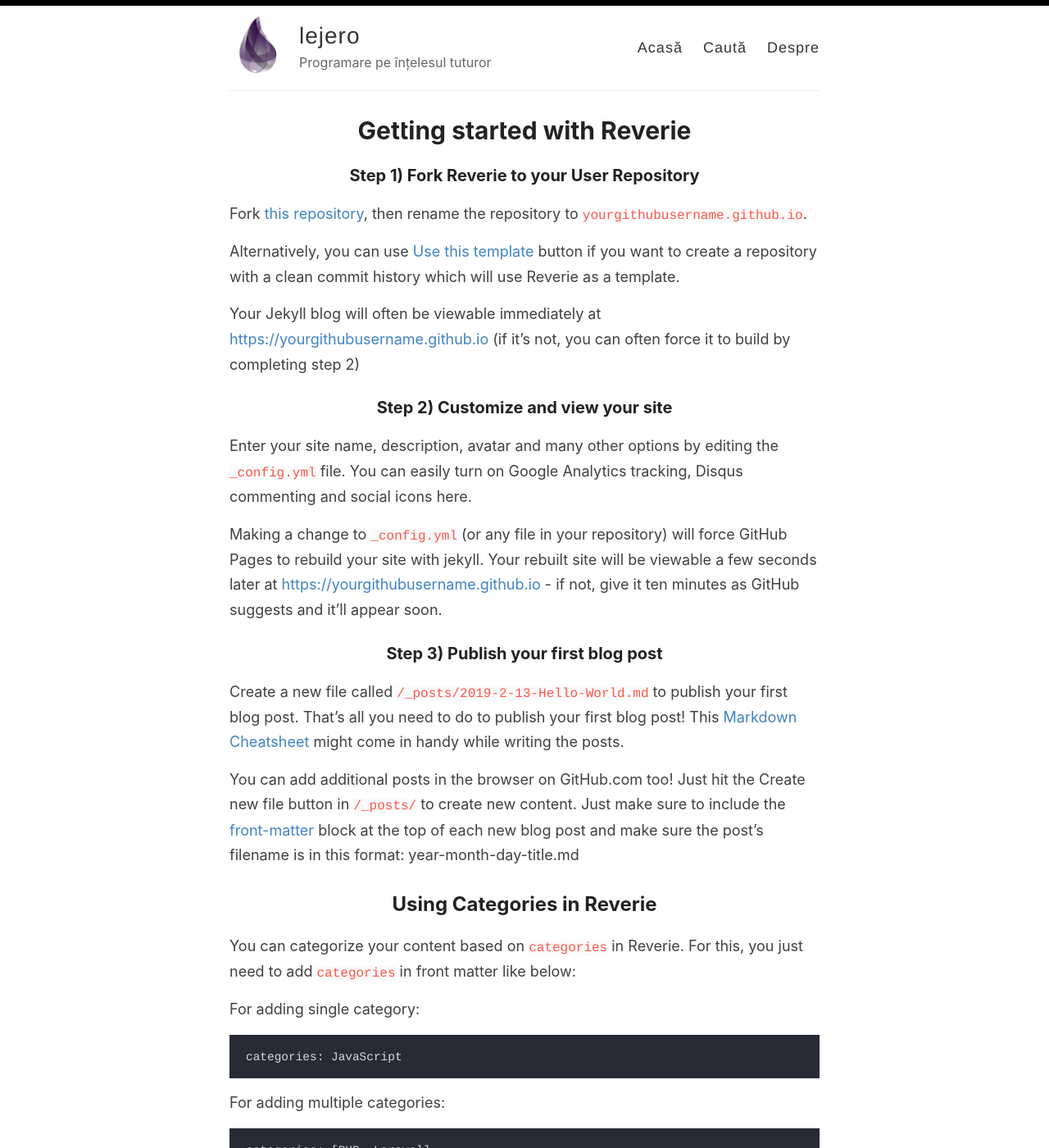
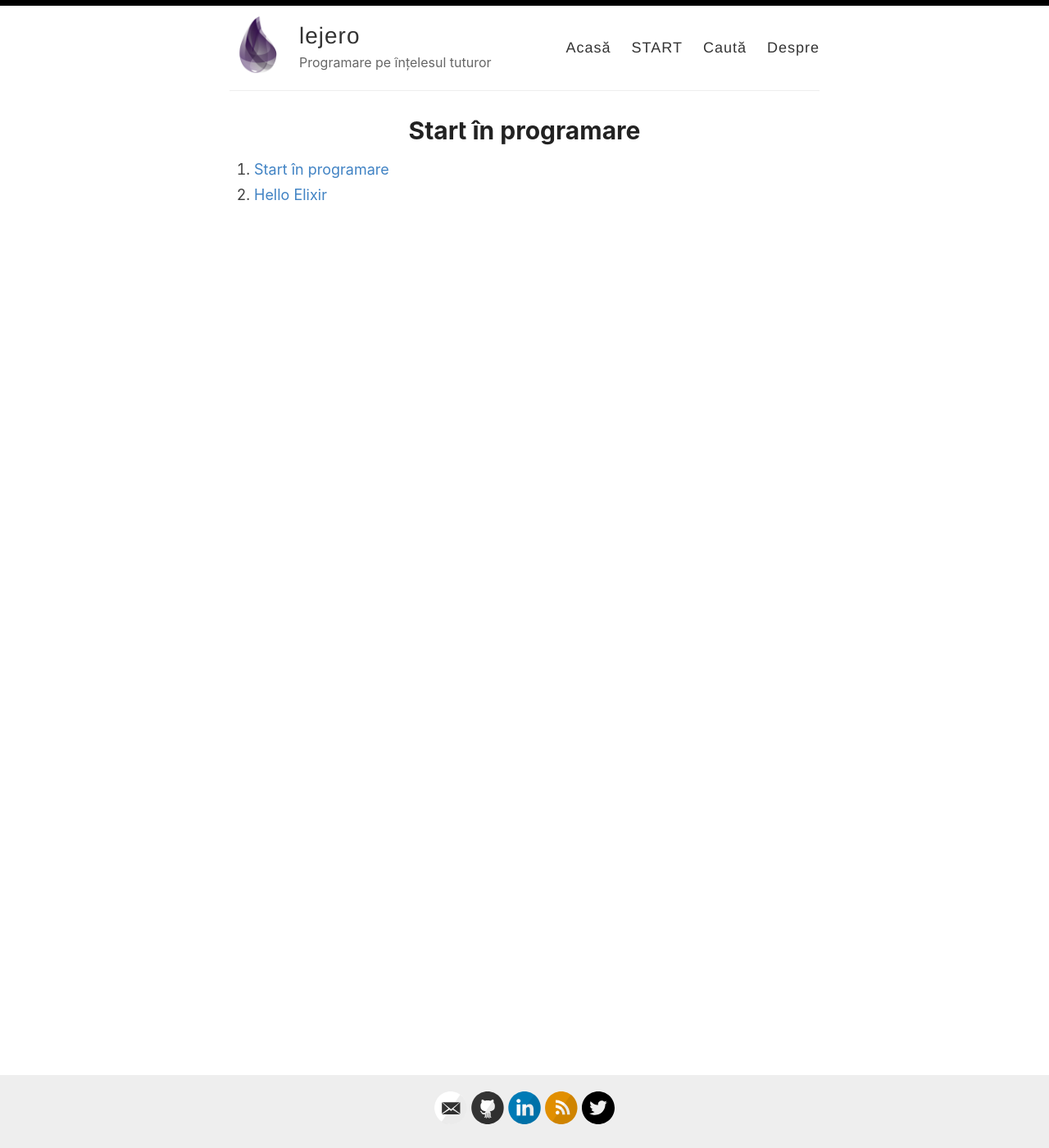
Before and after one commit to danutchindris/danutchindris.github.io, a Jekyll site: the page built from _pages/getting-started.md, in a window 1280 px wide and 1400 px high. Shown: the whole window at 82% size. Built offline with Jekyll 4.4.1, drawn with Linux system fonts in a browser that asks for light colours; some of the changed text lies outside the part shown.

Commit message:
add menu item
enable menu item (called Start) for displaying the list of posts regarding first steps in programming

````diff
--- a/_layouts/default.html
+++ b/_layouts/default.html
@@ -28,7 +28,7 @@
 
             <nav>
               <a href="{{ site.baseurl }}/">Acasă</a>
-              <!--<a href="{{ site.baseurl }}/getting-started">Getting Started</a>-->
+              <a href="{{ site.baseurl }}/getting-started">START</a>
               <a href="{{ site.baseurl }}/search">Caută</a>
               <a href="{{ site.baseurl }}/about">Despre</a>
             </nav>
--- a/_pages/getting-started.md
+++ b/_pages/getting-started.md
@@ -1,51 +1,8 @@
 ---
 layout: page
-title: Getting started with Reverie
+title: Start în programare
 permalink: /getting-started/
 ---
 
-### Step 1) Fork Reverie to your User Repository
-
-Fork [this repository](https://github.com/amitmerchant1990/reverie), then rename the repository to `yourgithubusername.github.io`.
-
-Alternatively, you can use [Use this template](https://github.com/amitmerchant1990/reverie/generate) button if you want to create a repository with a clean commit history which will use Reverie as a template.
-
-Your Jekyll blog will often be viewable immediately at <https://yourgithubusername.github.io> (if it's not, you can often force it to build by completing step 2)
-
-### Step 2) Customize and view your site
-
-Enter your site name, description, avatar and many other options by editing the `_config.yml` file. You can easily turn on Google Analytics tracking, Disqus commenting and social icons here.
-
-Making a change to `_config.yml` (or any file in your repository) will force GitHub Pages to rebuild your site with jekyll. Your rebuilt site will be viewable a few seconds later at <https://yourgithubusername.github.io> - if not, give it ten minutes as GitHub suggests and it'll appear soon.
-
-### Step 3) Publish your first blog post
-
-Create a new file called `/_posts/2019-2-13-Hello-World.md` to publish your first blog post. That's all you need to do to publish your first blog post! This [Markdown Cheatsheet](https://github.com/adam-p/markdown-here/wiki/Markdown-Cheatsheet) might come in handy while writing the posts.
-
-> You can add additional posts in the browser on GitHub.com too! Just hit the <kbd>Create new file</kbd> button in `/_posts/` to create new content. Just make sure to include the [front-matter](http://jekyllrb.com/docs/frontmatter/) block at the top of each new blog post and make sure the post's filename is in this format: year-month-day-title.md
-
-## Using Categories in Reverie
-
-You can categorize your content based on `categories` in Reverie. For this, you just need to add `categories` in front matter like below:
-
-For adding single category:
-
-```md
-categories: JavaScript
-```
-
-For adding multiple categories:
-
-```md
-categories: [PHP, Laravel]
-```
-
-The contegorized content can be shown over this URL: <https://yourgithubusername.github.io/categories/>
-
-## RSS
-
-The generated [RSS feed](https://en.wikipedia.org/wiki/RSS) of your blog can be found at <https://yourgithubusername.github.io/feed>. You can see the example RSS feed over [here](https://www.amitmerchant.com/reverie/feed).
-
-## Sitemap
-
-The generated sitemap of your blog can be found at <https://yourgithubusername.github.io/sitemap>. You can see the example sitemap feed over [here](https://www.amitmerchant.com/reverie/sitemap).
+0. [Start în programare]({{ site.baseurl }}/start-in-programare/)
+1. [Hello Elixir]({{ site.baseurl }}/hello-elixir/)
````
